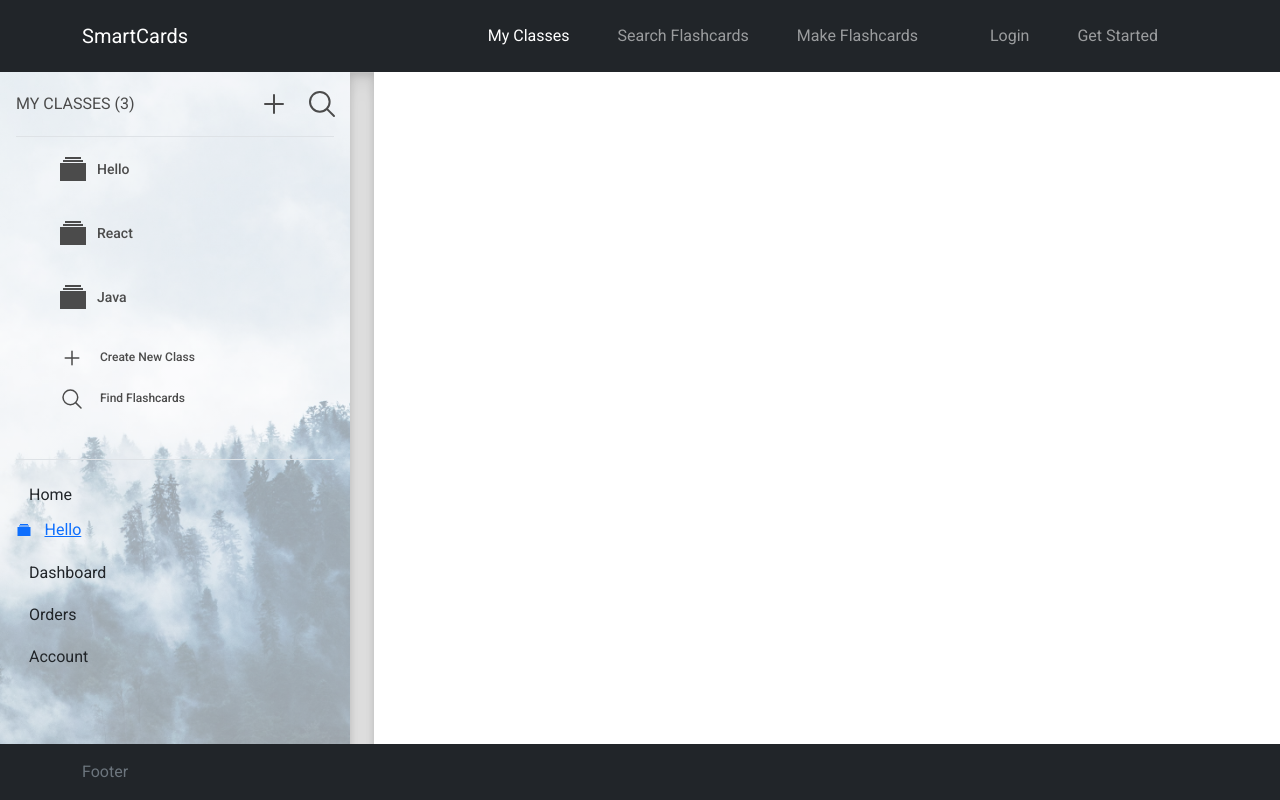
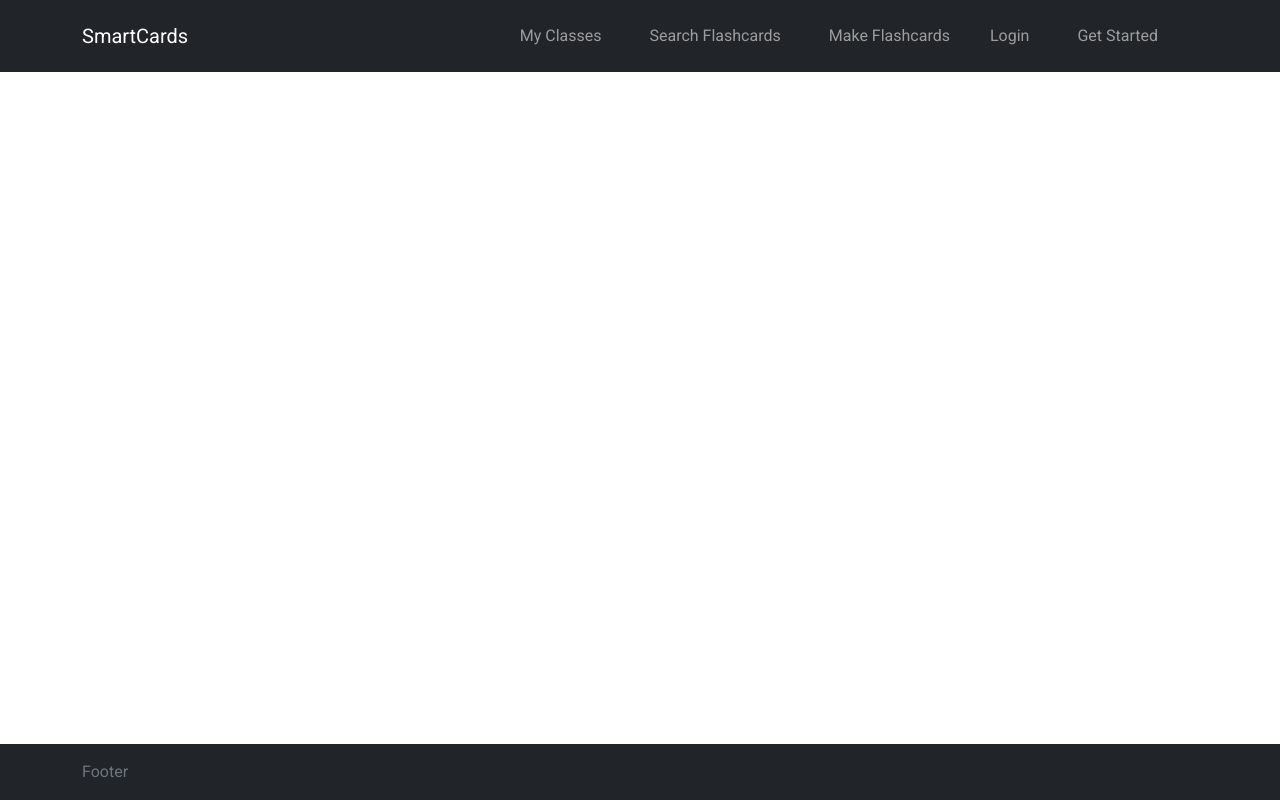
Before and after one commit to tothgeza/Smartcards, a React (Create React App) app in the folder frontend/: page / in a window 1280 px wide. Built offline with nearby package versions, Linux system fonts and the light colour scheme; the HTML template or start-up script is replaced by a standard one.

Commit message:
Implement Links on NavBar.js

```diff
--- a/frontend/src/App.js
+++ b/frontend/src/App.js
@@ -4,15 +4,24 @@ import NavBar from "./components/NavBar";
 import Footer from "./components/Footer";
 import Content from "./components/Content";
 import SideNav from "./components/SideNav";
+import SignUp from "./components/SignUp";
+import SignIn from "./components/SignIn";
+import { HashRouter as Router, Route, Switch } from 'react-router-dom';
 
 function App() {
 
     return (
-        <div className="d-flex flex-column vh-100">
-            <NavBar />
-            <SideNav />
-            <Footer />
-        </div>
+        <Router>
+            <div className="d-flex flex-column vh-100">
+                <NavBar />
+                <Switch>
+                    <Route path="/signin" component={SignIn} />
+                    <Route path="/signup" component={SignUp} />
+                    <Route path="/account" component={SideNav} />
+                </Switch>
+                <Footer />
+            </div>
+        </Router>
     );
 }
 
--- a/frontend/src/components/NavBar.js
+++ b/frontend/src/components/NavBar.js
@@ -1,8 +1,9 @@
-import React from 'react'
+import React from 'react';
+import { Link } from "react-router-dom";
 
 const NavBar = () => {
     return (
-        <nav className="navbar navbar-expand-sm navbar-dark bg-dark py-3" aria-label="Third navbar example">
+        <nav className="navbar navbar-expand-lg navbar-dark bg-dark py-3" aria-label="Third navbar example">
             <div className="container">
                 <a className="navbar-brand" href="#">SmartCards</a>
                 <button className="navbar-toggler" type="button" data-bs-toggle="collapse" data-bs-target="#navbarsExample03" aria-controls="navbarsExample03" aria-expanded="false" aria-label="Toggle navigation">
@@ -11,21 +12,21 @@ const NavBar = () => {
 
                 <div className="collapse navbar-collapse" id="navbarsExample03">
                     <ul className="navbar-nav ms-auto mb-2 mb-sm-0">
-                        <li className="nav-item">
-                            <a className="nav-link active" aria-current="page" href="#">My Classes</a>
-                        </li>
+                        <Link className="nav-link" to="/account">
+                            My Classes
+                        </Link>
                         <li className="nav-item">
                             <a className="nav-link" href="#">Search Flashcards</a>
                         </li>
                         <li className="nav-item">
                             <a className="nav-link me-4" href="#">Make Flashcards</a>
                         </li>
-                        <li className="nav-item">
-                            <a className="nav-link" href="#">Login</a>
-                        </li>
-                        <li className="nav-item">
-                            <a className="nav-link" href="#" tabindex="-1">Get Started</a>
-                        </li>
+                        <Link className="nav-link " to="/signin">
+                            Login
+                        </Link>
+                        <Link className="nav-link " to="/signup">
+                            Get Started
+                        </Link>
 
                     </ul>
                 </div>
--- a/frontend/src/index.css
+++ b/frontend/src/index.css
@@ -11,7 +11,7 @@ code {
 		monospace;
 }
 
-.nav-item {
+.nav-link {
 	margin-right: 2em;
 }
 
```
